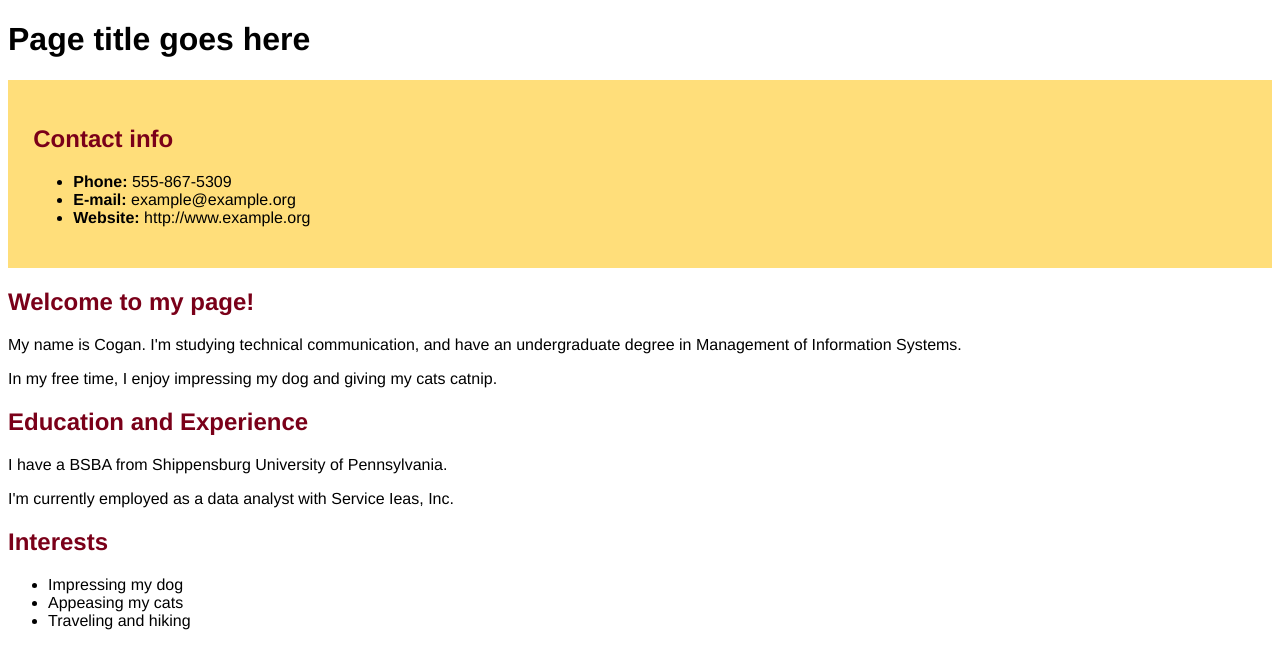
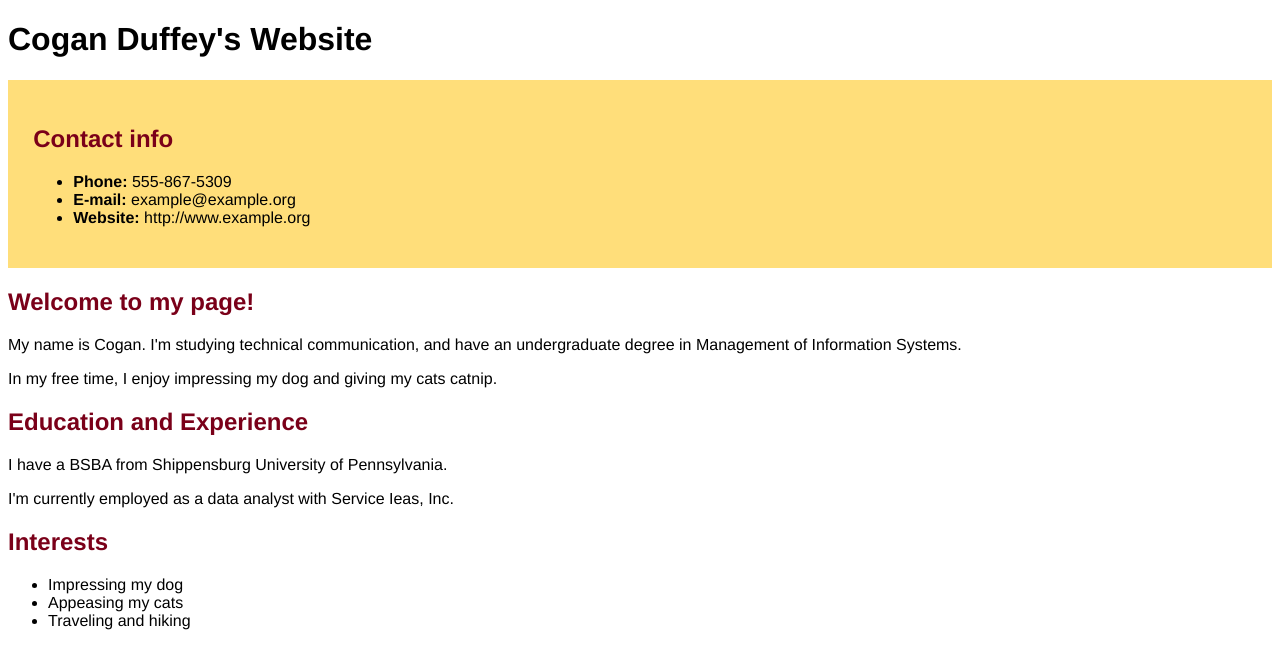
Before and after one commit to coganduffey/duffey_webpage, a plain HTML site: page index.html in a window 1280 px wide. Drawn offline with Linux system fonts and the light colour scheme.

Commit message:
Final Edit

```diff
--- a/index.html
+++ b/index.html
@@ -1,12 +1,12 @@
 <!doctype html>
 <head>
-  <title>Page title</title>
+  <title>Homepage</title>
   <link rel="stylesheet" type="text/css" href="styles.css">
 </head>
 
 <body>
 
-<h1>Page title goes here</h1>
+<h1>Cogan Duffey's Website</h1>
 
 <div id="contact">
 <h2>Contact info</h2>
```
